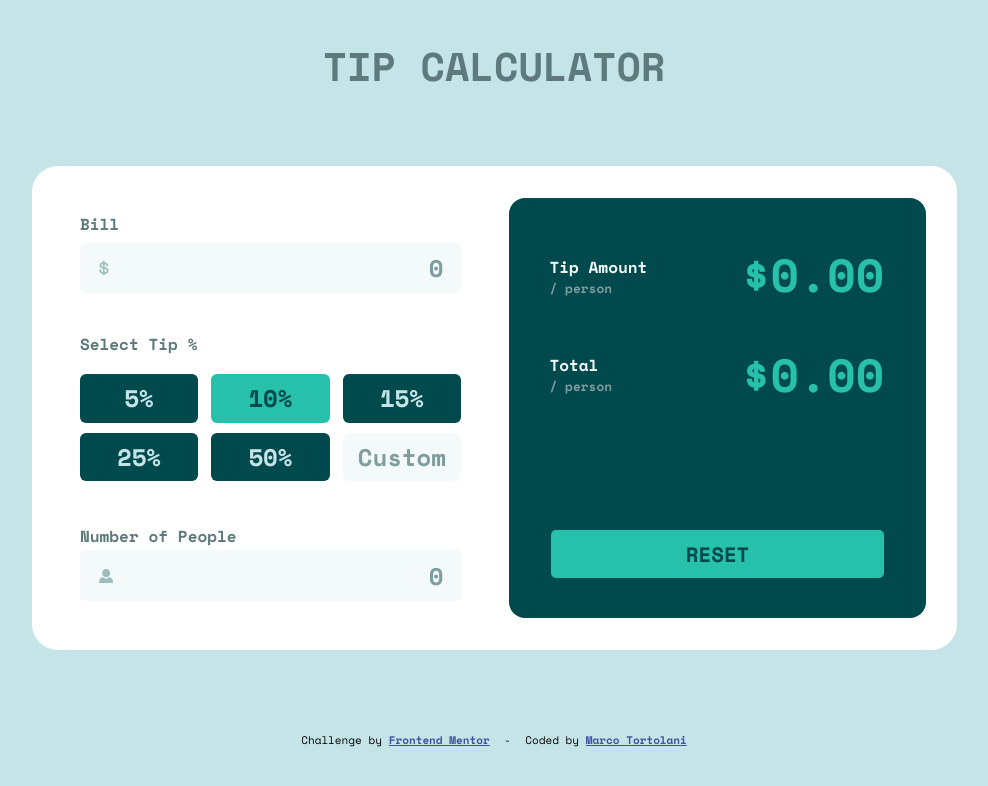
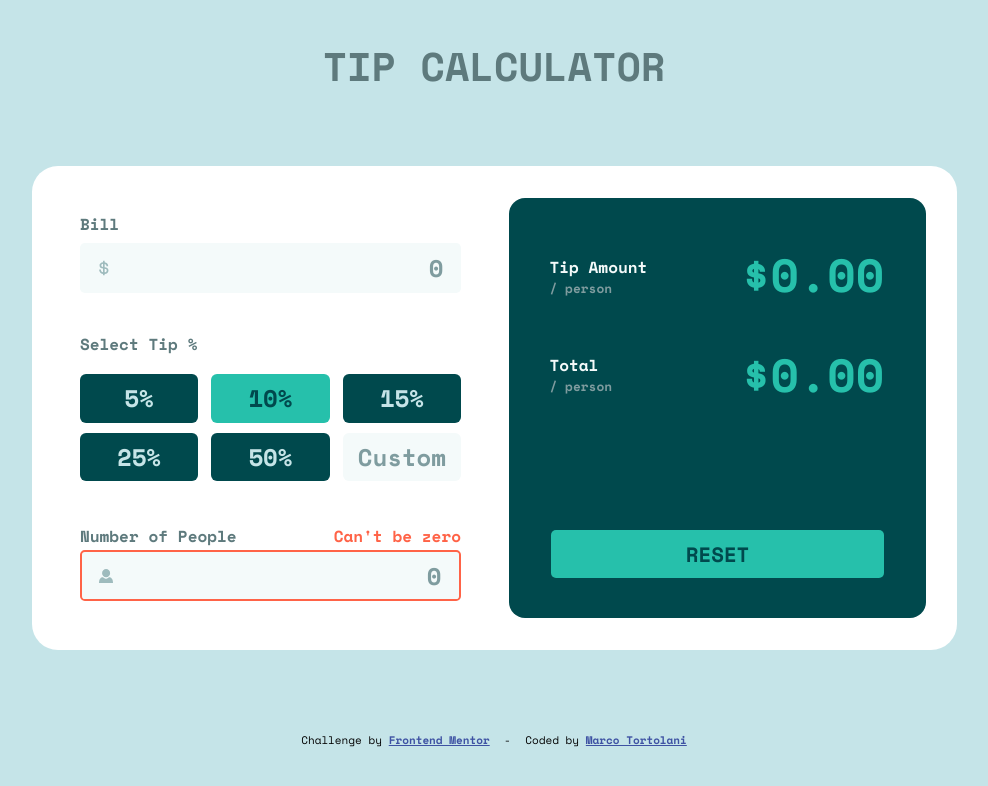
Before and after one commit to marcotortolani/tip-calculator, a Preact app: page / in a window 1280 px wide. Shown: the top 786 px of the page, without its empty margins (146-1134 px from the left). Built offline with nearby package versions, Linux system fonts and the light colour scheme.

Commit message:
feat error state people input

```diff
--- a/index.html
+++ b/index.html
@@ -2,8 +2,9 @@
 <html lang="en">
   <head>
     <meta charset="UTF-8" />
-    <link rel="icon" type="image/svg+xml" href="/vite.svg" />
+    <link rel="icon" type="image/svg+xml" href="./src/assets/images/logo.svg" />
     <meta name="viewport" content="width=device-width, initial-scale=1.0" />
+
     <title>Tip Calculator</title>
   </head>
   <body>
--- a/src/app.jsx
+++ b/src/app.jsx
@@ -110,14 +110,14 @@ export function App() {
           <div className="wrapper-people">
             <div className="people-text">
               <h3 className="people-title">Number of People</h3>
-              <span className="people-error" hidden>
-                Can't be zero
-              </span>
+              {people <=0 && <span className="people-error">Can't be zero</span>}
             </div>
 
             <div className="wrapper-input">
               <input
-                className="people-input wrong-input2"
+                className={
+                  people > 0 ? "people-input" : "people-input wrong-input"
+                }
                 type="number"
                 placeholder="0"
                 value={people > 0 ? people : null}
--- a/src/app.scss
+++ b/src/app.scss
@@ -288,6 +288,9 @@ body {
               font-size: 1rem;
               //line-height: 1;
               color: $error;
+            }
+            .hide{
+              display: none;
             }
           }
 
```
